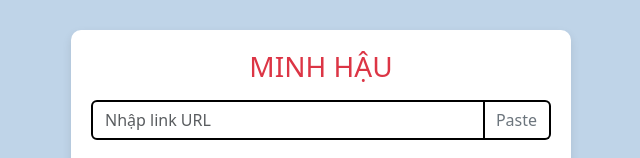
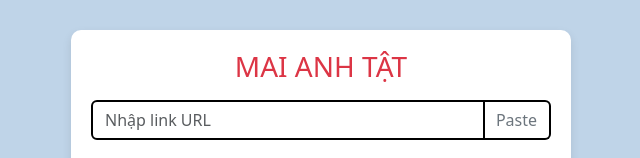
Before and after one commit to doanh2805/ToolAnhHau, a plain HTML site: page index.html in a window 1280 px wide. Shown: the top 158 px of the page, without its empty margins (319-959 px from the left). Drawn offline with nearby package versions, Linux system fonts and the light colour scheme.

Commit message:
Update index.html

```diff
--- a/index.html
+++ b/index.html
@@ -60,7 +60,7 @@
 </head>
 <body>
   <div class="container">
-    <h3 class="text-center text-danger">MINH HẬU
+    <h3 class="text-center text-danger">MAI ANH TẬT
     </h3>
 
     <div class="input-group mt-3">
```
